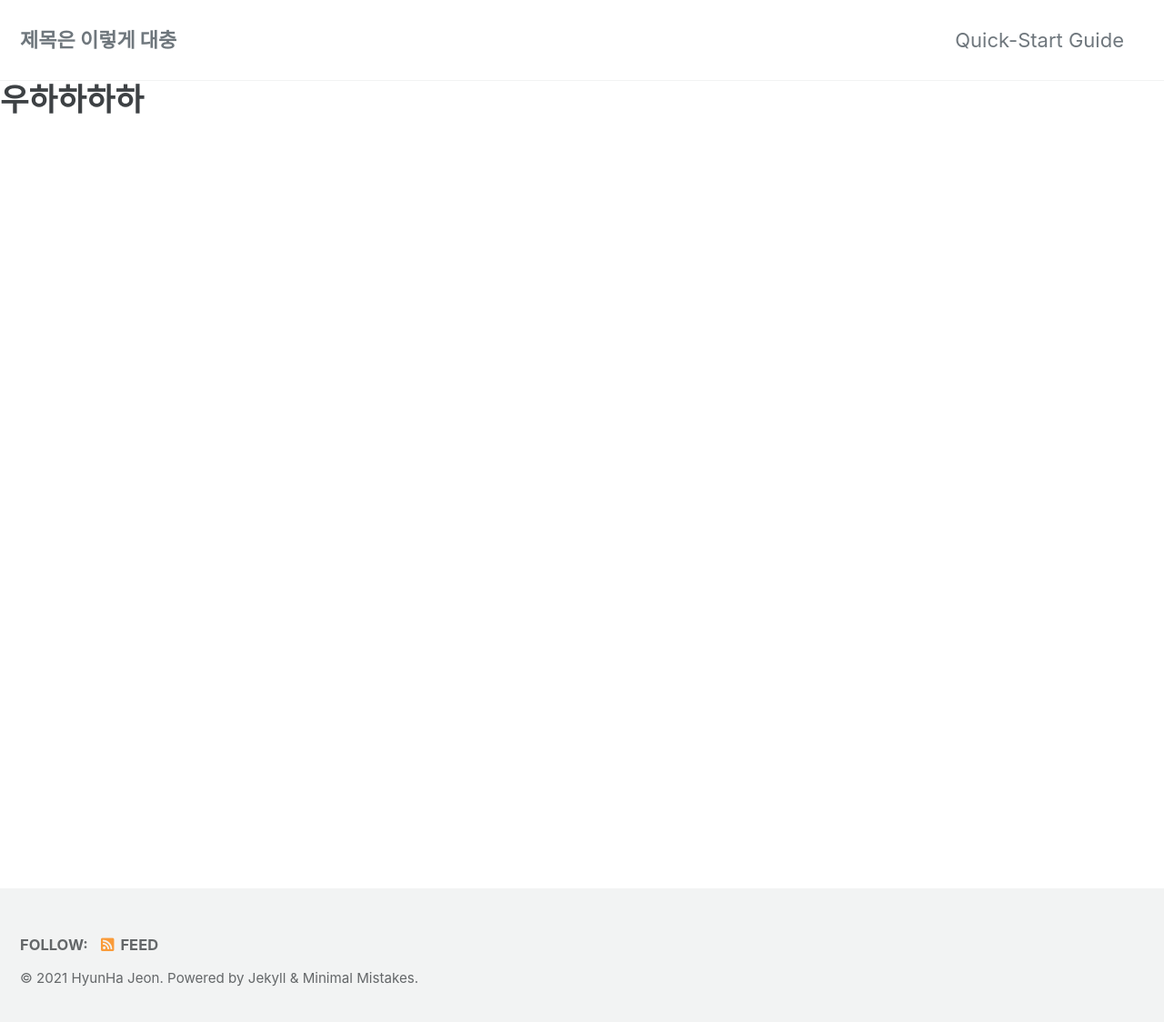
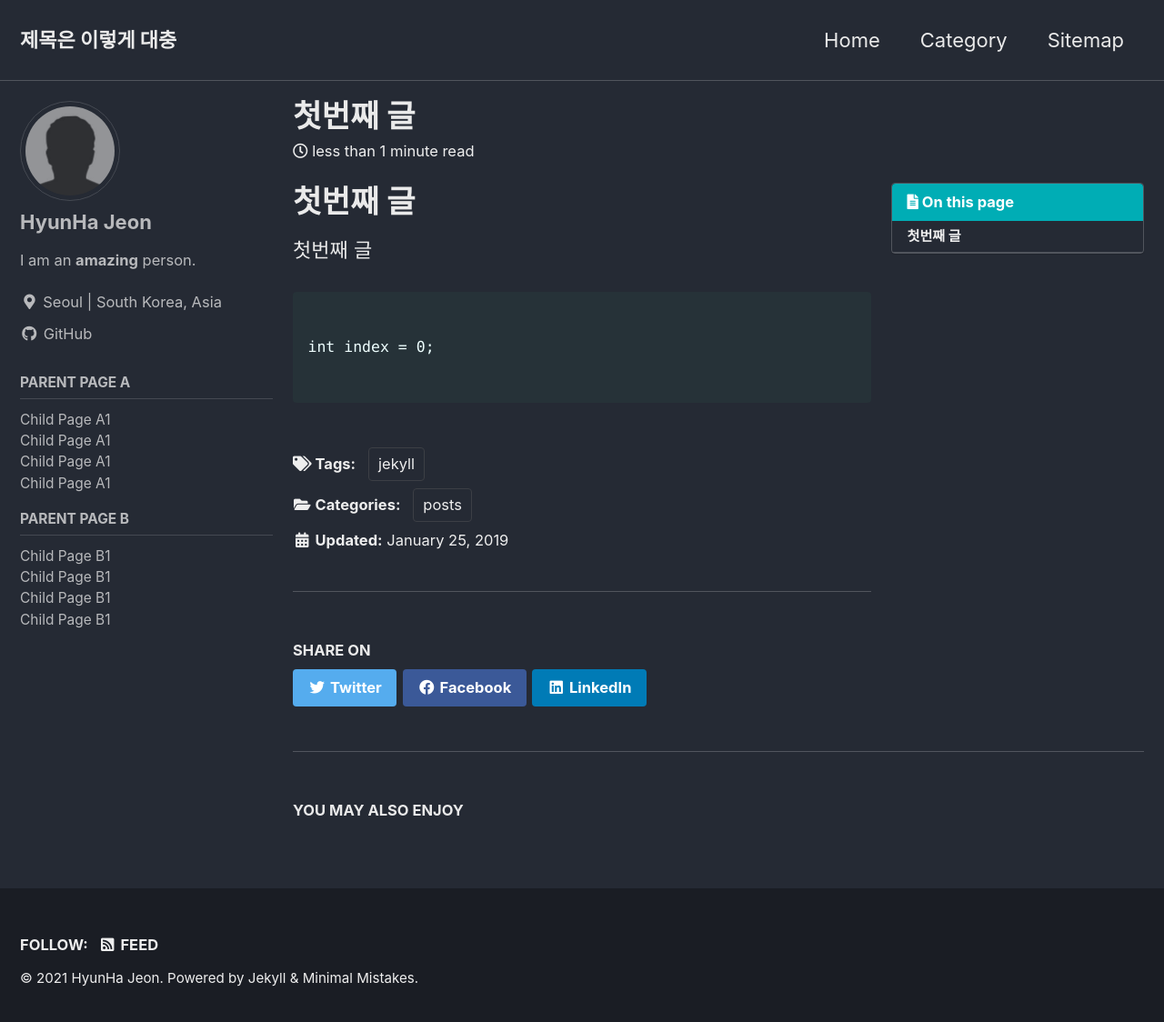
Before and after one commit to harry-jeon/harry-jeon.github.io, a Jekyll site: the page built from _posts/2021-04-04-first-post.md, in a window 1280 px wide and 1132 px high. Shown: the top 1124 px of the window at 91% size. Built offline with Jekyll 4.4.1, drawn with Linux system fonts in a browser that asks for light colours; cached includes are drawn as plain includes; our own code applies the rules of GitHub Pages for plain Markdown files.

Commit message:
learn how to post

````diff
--- a/_config.yml
+++ b/_config.yml
@@ -10,9 +10,9 @@
 # Review documentation to determine if you should use `theme` or `remote_theme`
 # https://mmistakes.github.io/minimal-mistakes/docs/quick-start-guide/#installing-the-theme
 
-# theme                  : "minimal-mistakes-jekyll"
+theme                  : "minimal-mistakes-jekyll"
 # remote_theme           : "mmistakes/minimal-mistakes"
-minimal_mistakes_skin    : "default" # "air", "aqua", "contrast", "dark", "dirt", "neon", "mint", "plum", "sunrise"
+minimal_mistakes_skin    : "dark" # "air", "aqua", "contrast", "dark", "dirt", "neon", "mint", "plum", "sunrise"
 
 # Site Settings
 locale                   : "en-US"
@@ -272,7 +272,7 @@ defaults:
   # _posts
   - scope:
       path: ""
-      type: docs
+      type: posts
     values:
       layout: single
       author_profile: true
--- a/_data/navigation.yml
+++ b/_data/navigation.yml
@@ -1,15 +1,17 @@
 # main links
 main:
-  - title: "Quick-Start Guide"
-    url: https://mmistakes.github.io/minimal-mistakes/docs/quick-start-guide/
+  - title: "Home"
+    url: /
+  - title: "Category"
+    url: /categories/
   # - title: "About"
   #   url: https://mmistakes.github.io/minimal-mistakes/about/
   # - title: "Sample Posts"
   #   url: /year-archive/
   # - title: "Sample Collections"
   #   url: /collection-archive/
-  # - title: "Sitemap"
-  #   url: /sitemap/
+  - title: "Sitemap"
+    url: /sitemap/
 
 
 docs:
--- a/_posts/2021-04-04-first-post.md
+++ b/_posts/2021-04-04-first-post.md
@@ -1 +1,18 @@
-# 우하하하하
+---
+date: 2019-01-25
+title: "첫번째 글"
+categories: posts
+tags: jekyll
+toc: true
+toc_sticky: true
+---
+
+# 첫번째 글
+
+첫번째 글
+
+```
+
+int index = 0;
+
+```
````
Also changed, not shown: _pages/categories.md (added, +1 -0 lines), _pages/sitemap.md (added, +35 -0 lines).
